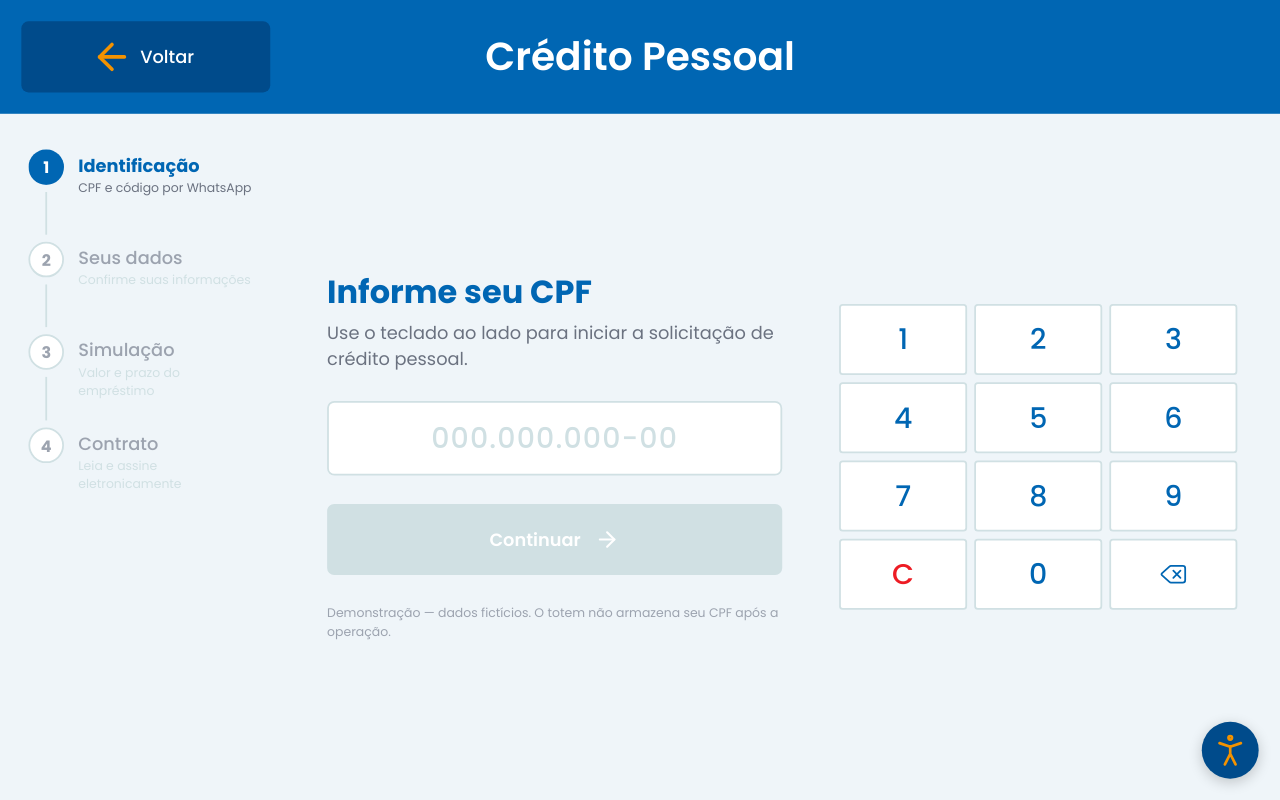
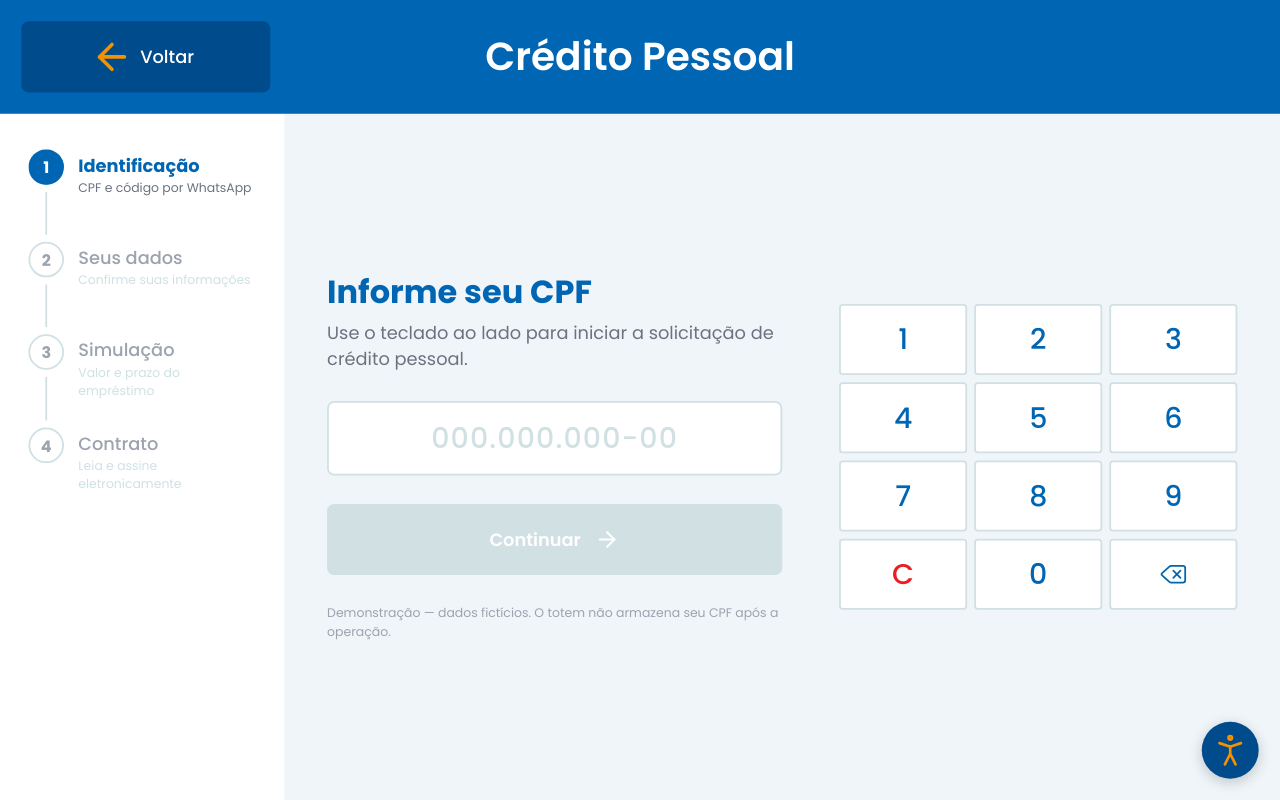
Before and after one commit to fernandocapone-stack/loterias-cef-kiosk, a React (Vite) app: page /caixa/credito/acesso in a window 1280 px wide. Built offline with nearby package versions, Linux system fonts and the light colour scheme.

Commit message:
ui(credito): sliders lado a lado + sidebar com fundo branco
- Simulacao: SliderFields agora ficam em row (flex 1 cada, gap 24) em vez
  de stacked. Libera ainda mais espaco vertical
- CreditoStepper: volta a ter backgroundColor #FFFFFF na sidebar

```diff
--- a/src/modules/caixa/credito/CreditoStepper.tsx
+++ b/src/modules/caixa/credito/CreditoStepper.tsx
@@ -42,7 +42,7 @@ export default function CreditoStepper({ current }: { current: CreditoStep }) {
       className="shrink-0 flex flex-col"
       style={{
         width: 320,
-        backgroundColor: 'transparent',
+        backgroundColor: '#FFFFFF',
         padding: '40px 32px',
         gap: 0,
       }}
--- a/src/modules/caixa/credito/steps/Simulacao.tsx
+++ b/src/modules/caixa/credito/steps/Simulacao.tsx
@@ -81,8 +81,8 @@ export default function Simulacao() {
         </span>
       </div>
 
-      {/* Sliders */}
-      <div style={{ display: 'flex', flexDirection: 'column', gap: 24 }}>
+      {/* Sliders — lado a lado */}
+      <div className="flex" style={{ gap: 24 }}>
         <SliderField
           label="Valor solicitado"
           value={valor}
@@ -184,6 +184,8 @@ function SliderField({
   return (
     <div
       style={{
+        flex: 1,
+        minWidth: 0,
         backgroundColor: '#FFFFFF',
         borderRadius: 8,
         padding: '20px 24px',
```
